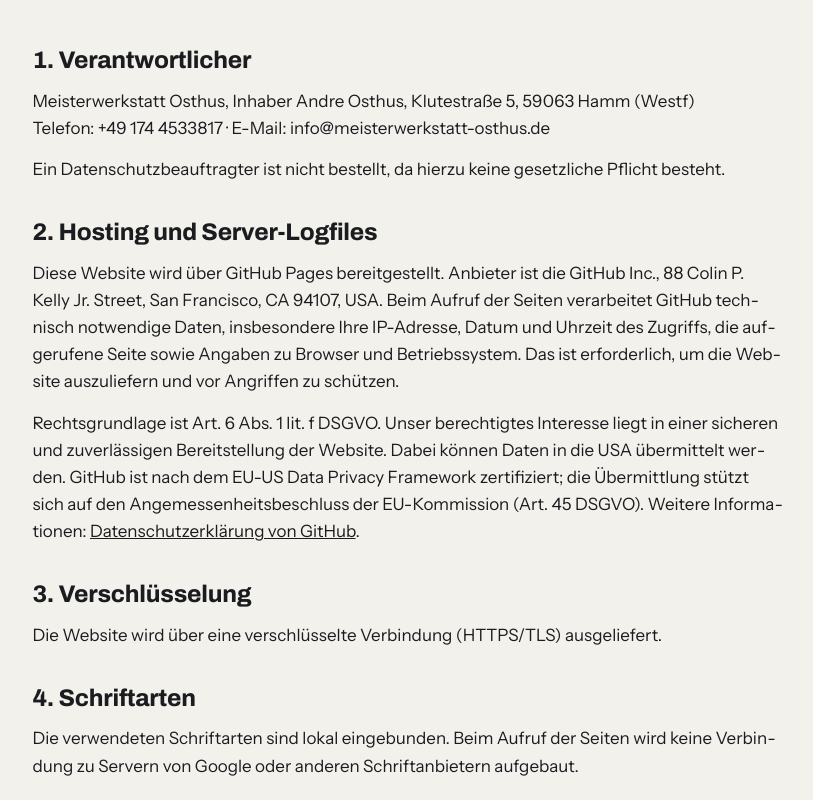
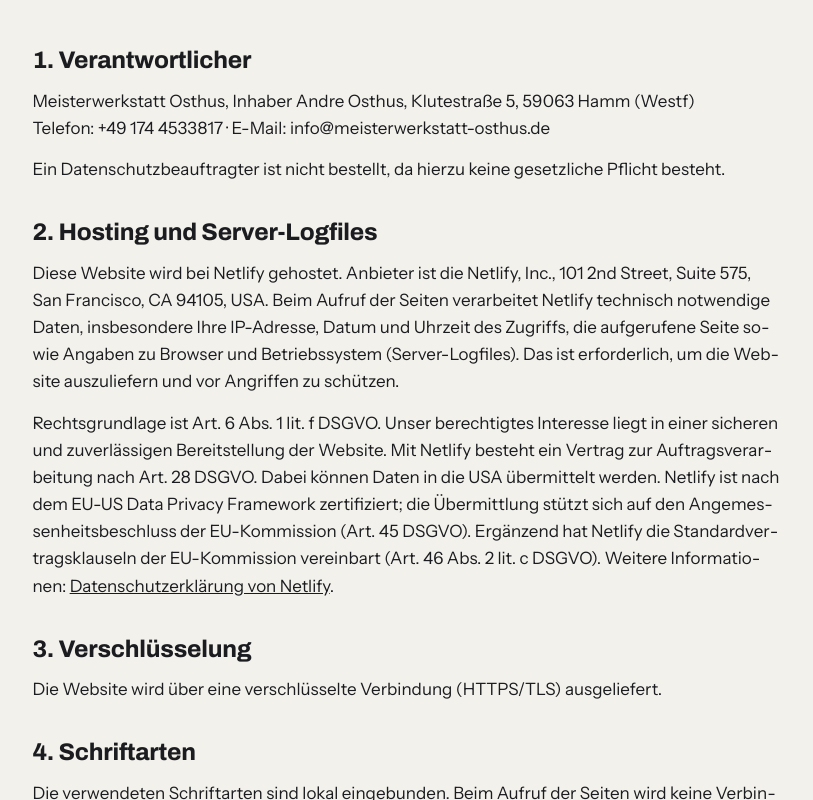
Before and after one commit to mattis2812/Werkstatt-osthus.1, a plain HTML site: page datenschutz.html in a window 1280 px wide. Shown: the part 440-1240 px from the top of the page, without its empty margins (232-1045 px from the left). Drawn offline with Linux system fonts and the light colour scheme.

Commit message:
Datenschutz: Hosting auf Netlify umgestellt
Co-Authored-By: Claude Opus 5.5 <noreply@anthropic.com>
Claude-Session: https://claude.ai/code/session_01QjJiYoJBpGR2qrDP9RcM6N

```diff
--- a/datenschutz.html
+++ b/datenschutz.html
@@ -46,8 +46,8 @@
     <p>Ein Datenschutzbeauftragter ist nicht bestellt, da hierzu keine gesetzliche Pflicht besteht.</p>
 
     <h2>2. Hosting und Server-Logfiles</h2>
-    <p>Diese Website wird über GitHub Pages bereitgestellt. Anbieter ist die GitHub Inc., 88 Colin P. Kelly Jr. Street, San Francisco, CA 94107, USA. Beim Aufruf der Seiten verarbeitet GitHub technisch notwendige Daten, insbesondere Ihre IP-Adresse, Datum und Uhrzeit des Zugriffs, die aufgerufene Seite sowie Angaben zu Browser und Betriebssystem. Das ist erforderlich, um die Website auszuliefern und vor Angriffen zu schützen.</p>
-    <p>Rechtsgrundlage ist Art. 6 Abs. 1 lit. f DSGVO. Unser berechtigtes Interesse liegt in einer sicheren und zuverlässigen Bereitstellung der Website. Dabei können Daten in die USA übermittelt werden. GitHub ist nach dem EU-US Data Privacy Framework zertifiziert; die Übermittlung stützt sich auf den Angemessenheitsbeschluss der EU-Kommission (Art. 45 DSGVO). Weitere Informationen: <a href="https://docs.github.com/de/site-policy/privacy-policies/github-general-privacy-statement" target="_blank" rel="noopener">Datenschutzerklärung von GitHub</a>.</p>
+    <p>Diese Website wird bei Netlify gehostet. Anbieter ist die Netlify, Inc., 101 2nd Street, Suite 575, San Francisco, CA 94105, USA. Beim Aufruf der Seiten verarbeitet Netlify technisch notwendige Daten, insbesondere Ihre IP-Adresse, Datum und Uhrzeit des Zugriffs, die aufgerufene Seite sowie Angaben zu Browser und Betriebssystem (Server-Logfiles). Das ist erforderlich, um die Website auszuliefern und vor Angriffen zu schützen.</p>
+    <p>Rechtsgrundlage ist Art. 6 Abs. 1 lit. f DSGVO. Unser berechtigtes Interesse liegt in einer sicheren und zuverlässigen Bereitstellung der Website. Mit Netlify besteht ein Vertrag zur Auftragsverarbeitung nach Art. 28 DSGVO. Dabei können Daten in die USA übermittelt werden. Netlify ist nach dem EU-US Data Privacy Framework zertifiziert; die Übermittlung stützt sich auf den Angemessenheitsbeschluss der EU-Kommission (Art. 45 DSGVO). Ergänzend hat Netlify die Standardvertragsklauseln der EU-Kommission vereinbart (Art. 46 Abs. 2 lit. c DSGVO). Weitere Informationen: <a href="https://www.netlify.com/privacy/" target="_blank" rel="noopener">Datenschutzerklärung von Netlify</a>.</p>
 
     <h2>3. Verschlüsselung</h2>
     <p>Die Website wird über eine verschlüsselte Verbindung (HTTPS/TLS) ausgeliefert.</p>
```
Also changed, not shown: 1 other file.
